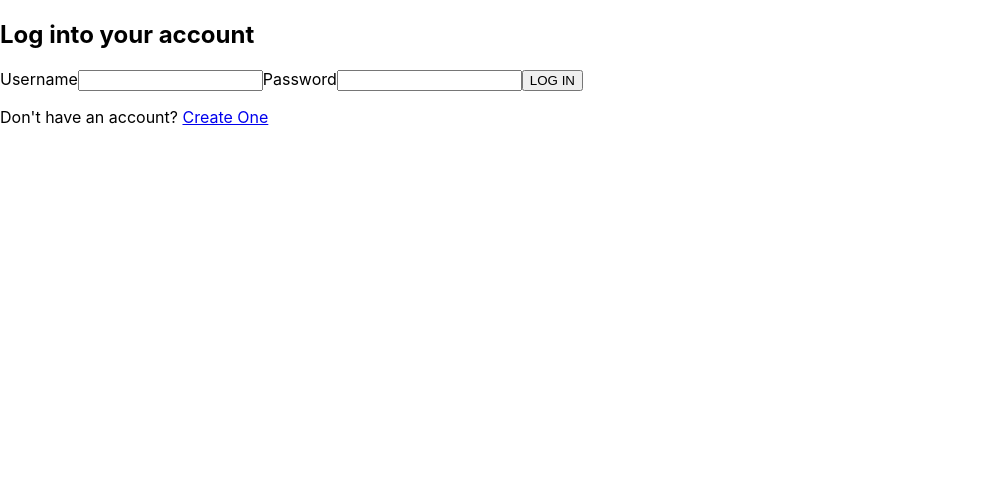
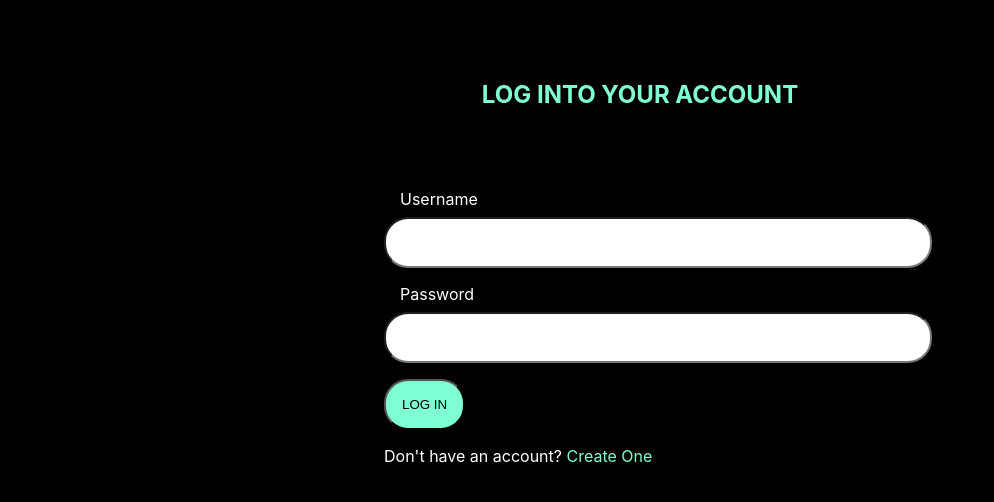
Before and after one commit to AdamRuffner/scheduling-app, a React (Create React App) app in the folder client/: page / in a window 1280 px wide. Shown: the top 502 px of the page, without its empty margins (0-994 px from the left). Built offline with nearby package versions, Linux system fonts and the light colour scheme.

Commit message:
login/signup css added

```diff
--- a/client/src/components/Login.js
+++ b/client/src/components/Login.js
@@ -1,6 +1,7 @@
 import { React, useState } from 'react';
 import { useNavigate, Link } from 'react-router-dom';
 import { handleLogin } from '../utils/resource';
+import './forms.css';
 
 const Login = () => {
     const [username, setUsername] = useState('');
@@ -20,7 +21,8 @@ const Login = () => {
     return (
         <main className='login'>
             <form className='login-form' onSubmit={handleSubmit}>
-                <h2 className='login-title'>Log into your account</h2>
+                <h2 className='title'>Log into your account</h2>
+                <div className='style'>
                 <label htmlFor='username'>Username</label>
                 <input
                     id='username'
@@ -46,6 +48,7 @@ const Login = () => {
                         Create One
                     </Link>
                 </p>
+                </div>
             </form>
         </main>
     )
--- a/client/src/components/Signup.js
+++ b/client/src/components/Signup.js
@@ -1,6 +1,7 @@
 import { React, useState } from "react";
 import { useNavigate, Link } from "react-router-dom";
 import { handleRegister } from "../utils/resource";
+import './forms.css';
 
 const Signup = () => {
     const [username, setUsername] = useState('');
@@ -21,7 +22,8 @@ const Signup = () => {
     return (
       <main className="signup">
         <form className="signup-form" onSubmit={handleSubmit}>
-            <h2 className="signup-title">Create an Account</h2>
+            <h2 className="title">Create an Account</h2>
+            <div className="style">
             <label htmlFor="email">Email</label>
             <input
                 id='email'
@@ -53,6 +55,7 @@ const Signup = () => {
                 Already have an account? {''}
                 <Link className="link" to='/'>Sign In</Link>
             </p>
+            </div>
         </form>
       </main>
     );
--- /dev/null
+++ b/client/src/components/forms.css
@@ -0,0 +1,42 @@
+body {
+    background-color: black;
+    color: white;
+  }
+
+.title {
+    display: flex;
+    justify-content: center;
+    margin: 5rem;
+    color: aquamarine;
+    text-transform: uppercase;
+  }
+
+  .link {
+    color: aquamarine;
+    text-decoration: none;
+  }
+
+.style {
+    width: 40%;
+    margin: auto;
+}
+
+input,
+textarea {
+	padding: 1rem;
+	width: 100%;
+    margin-top: .5rem;
+	margin-bottom: 1rem;
+    border-radius: 1.5rem;
+}
+
+label {
+    padding-left: 1rem;
+}
+
+button {
+    background-color: aquamarine;
+    padding: 1rem;
+    border-radius: 1.5rem;
+    color: black;
+}
```
